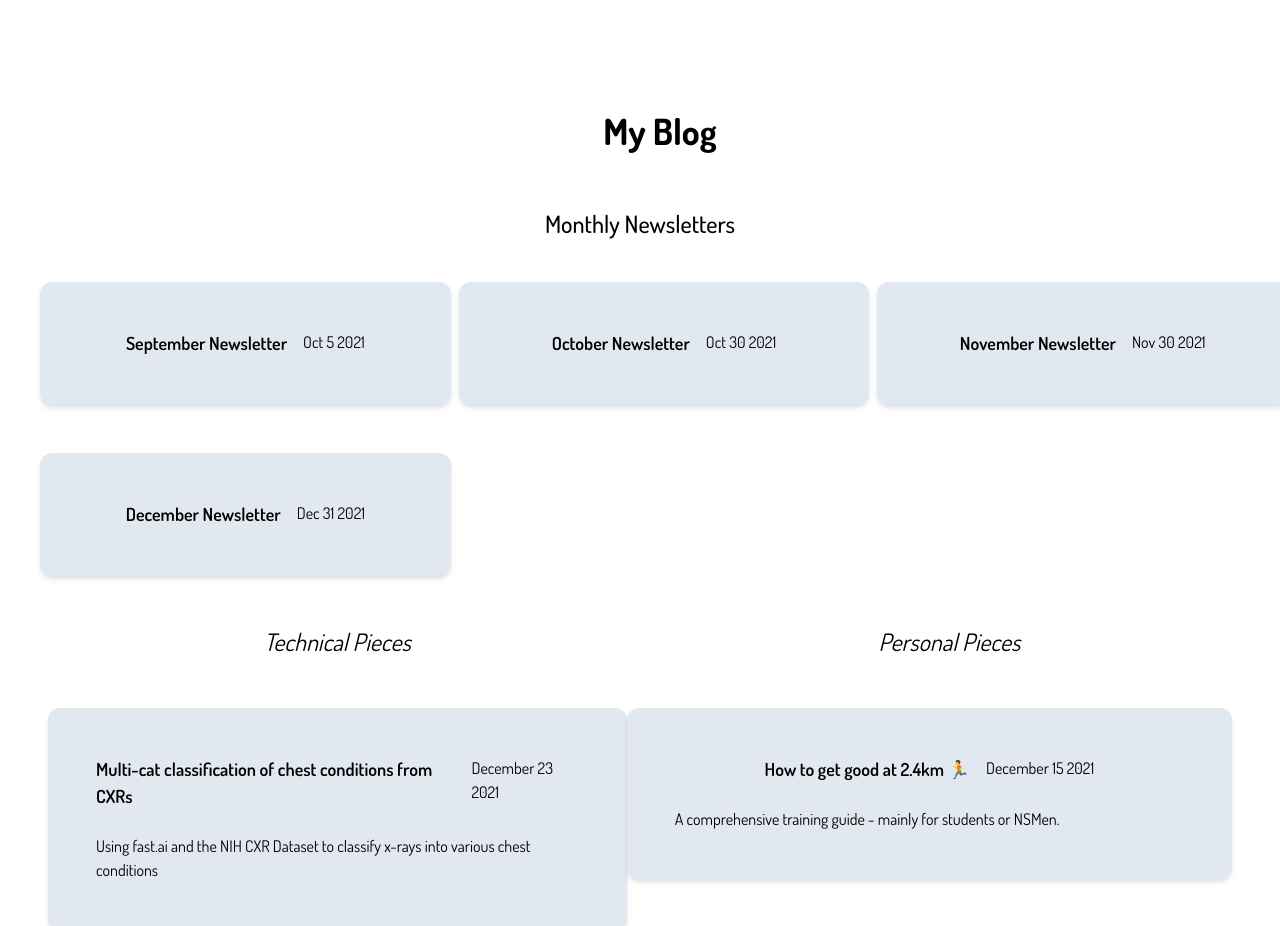
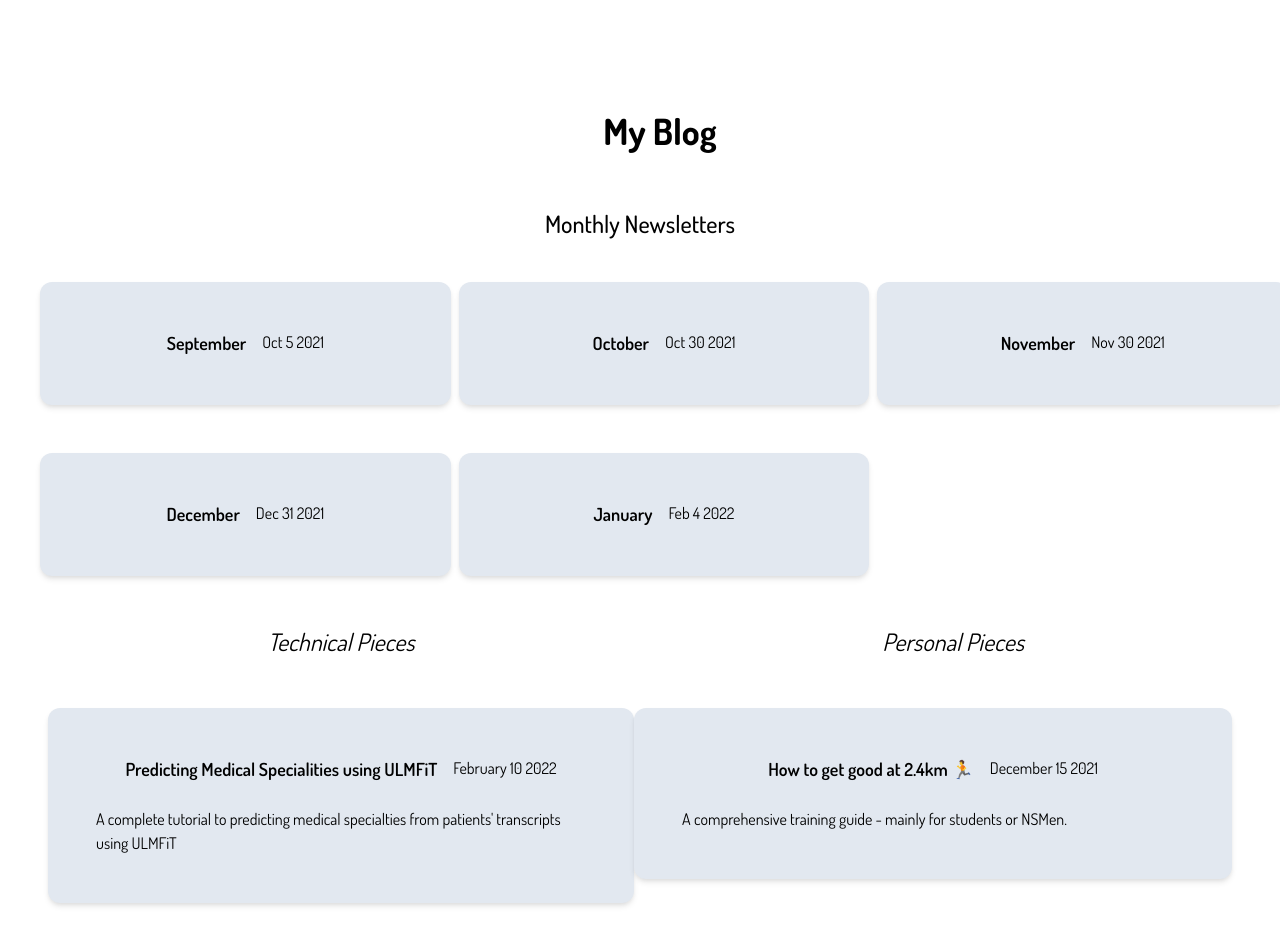
Before and after one commit to danielcwq/personal-website-current-build, a React (Create React App) app: page /blog in a window 1280 px wide. Shown: the top 926 px of the page. Built offline with nearby package versions, Linux system fonts and the light colour scheme.

Commit message:
Added new pieces for Jan/ Feb

```diff
--- a/src/components/blog.js
+++ b/src/components/blog.js
@@ -20,7 +20,7 @@ function Blog(){
                     <a className = '' href = 'https://danielching.substack.com/p/september-newsletter-living-the-deep' target = '_blank'>
                                     <div className = 'flex justify-center flex-col flex-grow-0 font-dosis w-3/5 md:w-full rounded-xl mt-10 shadow-md p-12 ml-24 md:mx-6 bg-gray-300 hover:bg-gray-400'>
                                         <div className = 'flex justify-center'>
-                                            <div className = 'font-semibold text-lg'>September Newsletter</div>
+                                            <div className = 'font-semibold text-lg'>September</div>
                                             <div className = 'hidden md:block pl-4'>Oct 5 2021</div>
 
                                         </div>
@@ -32,7 +32,7 @@ function Blog(){
                             <a className = '' href = 'https://danielching.substack.com/p/october-newsletter-normalising-failure' target = '_blank'>
                             <div className = 'flex justify-center flex-col font-dosis w-3/5 md:w-full rounded-xl mt-10 shadow-md p-12 ml-24 md:mx-6 bg-gray-300 hover:bg-gray-400'>
                                 <div className = 'flex justify-center'>
-                                    <div className = 'font-semibold text-lg'>October Newsletter</div>
+                                    <div className = 'font-semibold text-lg'>October </div>
                                     <div className = 'hidden md:block pl-4'>Oct 30 2021</div>
 
                                 </div>
@@ -43,7 +43,7 @@ function Blog(){
                         <a className = '' href = 'https://danielching.substack.com/p/november-newsletter-the-power-of' target = '_blank'>
                             <div className = 'flex justify-center flex-col font-dosis w-3/5 md:w-full rounded-xl mt-10 shadow-md p-12 ml-24 md:mx-6 bg-gray-300 hover:bg-gray-400'>
                                 <div className = 'flex justify-center'>
-                                    <div className = 'font-semibold text-lg'>November Newsletter</div>
+                                    <div className = 'font-semibold text-lg'>November</div>
                                     <div className = 'hidden md:block pl-4'>Nov 30 2021</div>
 
                                 </div>
@@ -55,8 +55,20 @@ function Blog(){
                     <a className = '' href = 'https://danielching.substack.com/p/december-newsletter-reflections' target = '_blank'>
                         <div className = 'flex justify-center flex-col font-dosis w-3/5 md:w-full rounded-xl mt-10 shadow-md p-12 ml-24 md:mx-6 bg-gray-300 hover:bg-gray-400'>
                             <div className = 'flex justify-center'>
-                                <div className = 'font-semibold text-lg'>December Newsletter</div>
+                                <div className = 'font-semibold text-lg'>December</div>
                                 <div className = 'hidden md:block pl-4'>Dec 31 2021</div>
+
+                            </div>
+
+                        </div>
+                    </a>
+                </div>
+                <div>
+                    <a className = '' href = 'https://danielching.substack.com/p/january-newsletter-the-power-of-belief' target = '_blank'>
+                        <div className = 'flex justify-center flex-col font-dosis w-3/5 md:w-full rounded-xl mt-10 shadow-md p-12 ml-24 md:mx-6 bg-gray-300 hover:bg-gray-400'>
+                            <div className = 'flex justify-center'>
+                                <div className = 'font-semibold text-lg'>January </div>
+                                <div className = 'hidden md:block pl-4'>Feb 4 2022</div>
 
                             </div>
 
@@ -70,10 +82,23 @@ function Blog(){
                     <div className = 'flex justify-center '>
                         <h1 className = 'text-2xl  pt-6 md:pt-12  italic text-justify font-dosis '> Technical Pieces </h1>
                     </div>
+                    <a className = '' href = '' target = '_blank'>
+                            <div className = 'flex justify-center flex-col flex-grow-0 font-dosis w-3/5 md:w-full rounded-xl mt-10 md:mt-12 shadow-md p-12 ml-24 md:ml-0 md:pr-12 bg-gray-300 hover:bg-gray-400'>
+                                <div className = 'flex justify-center'>
+                                    <div className = 'font-semibold text-lg'>Predicting Medical Specialities using ULMFiT</div>
+                                    <div className = 'hidden md:block pl-4'>February 10 2022</div>
+
+                                </div>
+                                <div className = 'pt-4 md:pt-6'>
+                                    <p> A complete tutorial to predicting medical specialties from patients' transcripts using ULMFiT</p>
+                                </div>
+
+                            </div>
+                        </a>
                     <a className = '' href = 'https://towardsdatascience.com/multi-category-classification-of-various-chest-conditions-from-chest-x-rays-1d6428522997' target = '_blank'>
                             <div className = 'flex justify-center flex-col flex-grow-0 font-dosis w-3/5 md:w-full rounded-xl mt-10 md:mt-12 shadow-md p-12 ml-24 md:ml-0 md:pr-12 bg-gray-300 hover:bg-gray-400'>
                                 <div className = 'flex justify-center'>
-                                    <div className = 'font-semibold text-lg'>Multi-cat classification of chest conditions from CXRs</div>
+                                    <div className = 'font-semibold text-lg'>Multi-classification of chest conditions from CXRs</div>
                                     <div className = 'hidden md:block pl-4'>December 23 2021</div>
 
                                 </div>
--- a/src/components/portfolio.js
+++ b/src/components/portfolio.js
@@ -121,8 +121,8 @@ function Portfolio(){
                         Utilising best practices within NLP such as the ULMFit Training hierarchy, this model achieved 62% accuracy with fast.ai and the related kaggle dataset.
                         </div>
                             <div className = 'flex flex-row justify-around mt-4'>
-                                <a href = ''class = 'rounded-lg bg-white text-black p-2' target = '_blank'>
-                                    <b>Coming soon!</b>
+                                <a href = 'https://towardsdatascience.com/predicting-medical-specialities-from-transcripts-a-complete-walkthrough-using-ulmfit-b8a075777723'class = 'rounded-lg bg-white text-black p-2' target = '_blank'>
+                                    <b>Article</b>
                                 </a>
                                 <a href = 'https://www.kaggle.com/danielcwq/predict-medical-specialty-fastai' className = 'rounded-lg bg-white text-black p-2' target = '_blank'>
                                     <b>Code</b>
```
